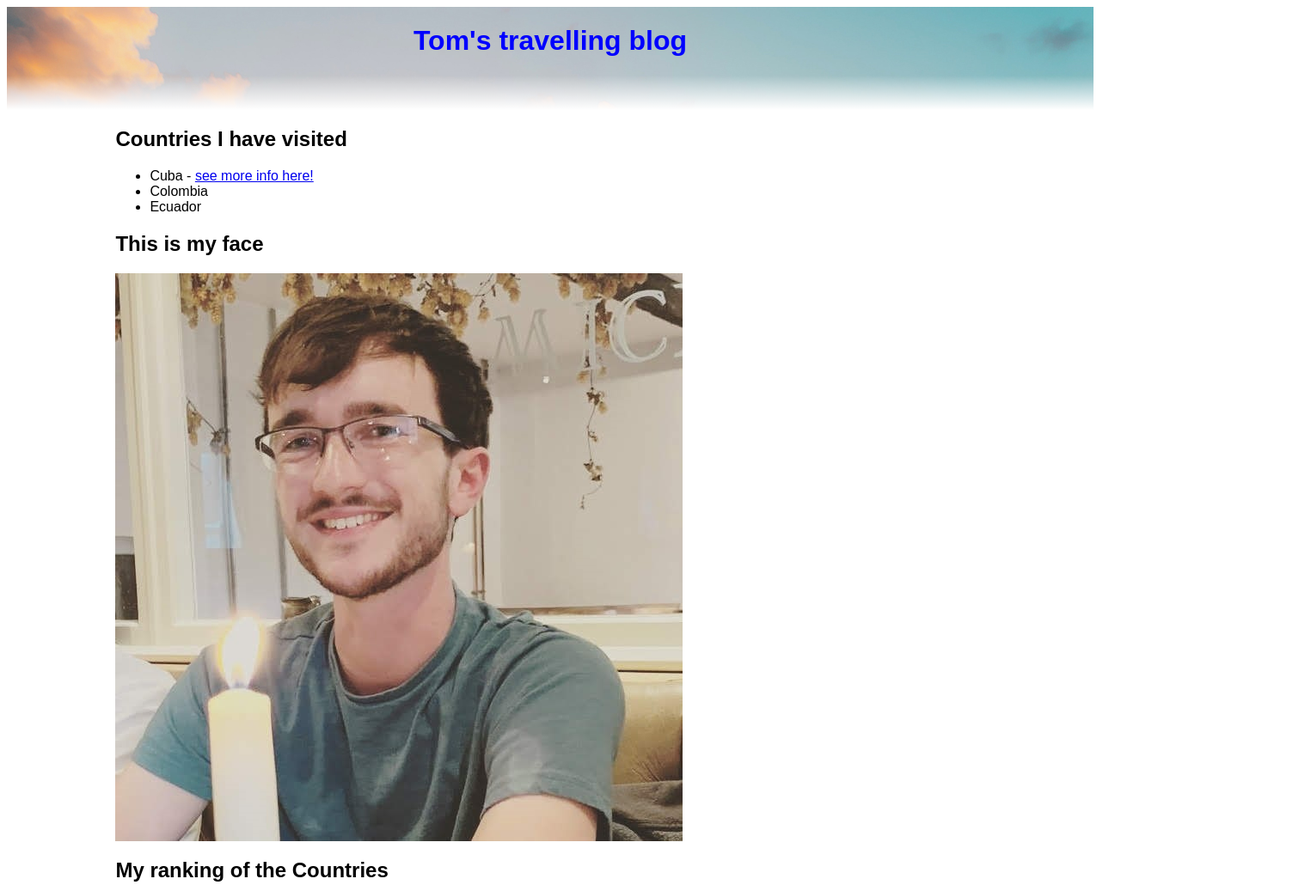
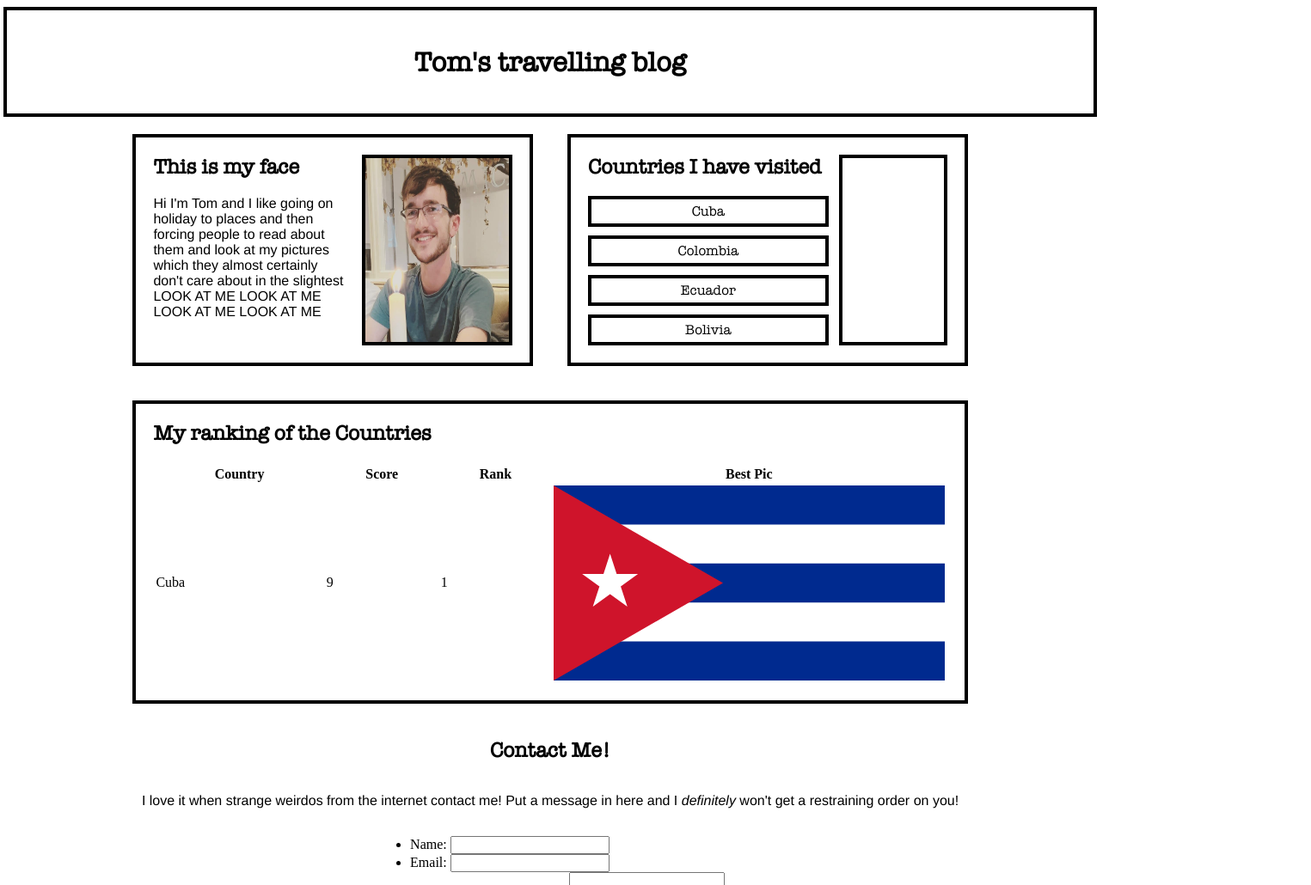
Before and after one commit to TomJSoftwire/my-site, a plain HTML site: page index.html in a window 1280 px wide. Shown: the top 1030 px of the page at 86% size, 1525 px wide, since content can reach past the window. Drawn offline with Linux system fonts and the light colour scheme.

Commit message:
sldkgjsfdlkf

```diff
--- a/index.html
+++ b/index.html
@@ -7,31 +7,50 @@
     <header>
         <h1>Tom's travelling blog</h1>
     </header>
+    <div class="banner">
+    </div>
     <div id="body-wrapper">
+        <div class="row">
+            <div class="content-box row">
+                <div>
+                    <h2>This is my face</h2>
+                    <p>Hi I'm Tom and I like going on holiday to places and then forcing people to read about them and
+                        look at my pictures which they almost certainly don't care about in the slightest LOOK AT ME
+                        LOOK AT ME LOOK AT ME LOOK AT ME</p>
+                </div>
+                <img id="face-pic" src="assets/me.jpg" alt="My lovely face">
+            </div>
+            <div id="countries-visited" class="content-box row">
+                <div id="country-selector">
                     <h2>Countries I have visited</h2>
                     <ul>
-            <li>Cuba - <a href="cuba/index.html">see more info here!</a></li>
+                        <li>Cuba</li>
                         <li>Colombia</li>
                         <li>Ecuador</li>
+                        <li>Bolivia</li>
                     </ul>
-        <h2>This is my face</h2>
-        <img src="assets/me.jpg" alt="My lovely face">
+                </div>
+                <div id="country-pic">
+                </div>
+            </div>
+        </div>
+        <div class="content-box">
             <h2>My ranking of the Countries</h2>
-        <table>
+            <table id="country-rank-table">
+                <tr></tr>
                 <th>
-            <td>
                     Country
-            </td>
-            <td>
+                </th>
+                <th>
                     Score
-            </td>
-            <td>
+                </th>
+                <th>
                     Rank
-            </td>
-            <td>
+                </th>
+                <th>
                     Best Pic
-            </td>
                 </th>
+            </tr>
             <tr>
                 <td>
                     Cuba
@@ -42,11 +61,13 @@
                 <td>
                     1
                 </td>
-                <td>
+                <td class="image-cell">
                     <img src="assets/cuba.svg">
                 </td>
             </tr>
         </table>
+    </div>
+    </div>
         <h2>Contact Me!</h2>
     <p>I love it when strange weirdos from the internet contact me! Put a message in here and I <em>definitely</em>
         won't get a restraining order on you!</p>
--- /dev/null
+++ b/styles.scss
@@ -0,0 +1,142 @@
+$primary-color: rgb(49, 231, 207);
+$primary-dark: darken($primary-color, 50%);
+$primary-light: lighten($primary-color, 30%);
+
+* {
+  // border: solid red;
+}
+
+@font-face {
+  font-family: americanTypewriter;
+  src: (url(assets/americantypewriter.ttf));
+}
+
+img {
+  max-width: 100%;
+}
+
+$font-body: Helvetica, Arial, sans-serif;
+
+$style-border: solid black 4px;
+
+p {
+  font-family: $font-body;
+}
+
+body {
+  justify-content: center;
+  align-items: center;
+  display: flex;
+  flex-direction: column;
+  // background-color: $primary-color;
+}
+
+#body-wrapper {
+  width: 80%;
+}
+
+%base-box {
+  margin: 20px;
+  border: $style-border;
+}
+
+header {
+  @extend %base-box;
+  margin: 0;
+  display: flex;
+  justify-content: center;
+  align-items: center;
+  height: 15vh;
+  width: 100%;
+  background-repeat: no-repeat;
+}
+
+header h1 {
+  color: black;
+  // background-color: rgba()
+  font-family: americanTypewriter;
+}
+
+h2 {
+  font-family: americanTypewriter;
+  width: fit-content;
+  // margin: 20px;
+}
+
+.content-box {
+  @extend %base-box;
+  flex-grow: 1;
+  width: auto;
+  padding: 20px;
+
+  h2 {
+    margin-top: 0;
+  }
+}
+
+.row {
+  display: flex;
+  flex-direction: row;
+
+  .content-box {
+    width: 0;
+  }
+}
+
+#face-pic {
+  width: 40%;
+  height: auto;
+  // float: right;
+  border:$style-border;
+  margin-left: 20px;
+}
+
+#body-wrapper {
+  display: flex;
+  flex-direction: column;
+}
+
+
+#countries-visited {
+height: auto;
+
+  li {
+    width: fit-content;
+    border:$style-border;
+    list-style: none;
+    margin-bottom: 10px;
+    padding: 5px 0;
+    width:100%;
+    font-family: americanTypewriter;
+    text-align: center;
+    cursor: pointer;
+    &:last-child {
+      margin-bottom: 0;
+    }
+  }
+
+  ul{
+    margin: 0;
+    padding: 0;
+    height: auto;
+  }
+}
+
+#country-selector {
+  margin-right: 20px;
+}
+
+#country-pic {
+  @extend %base-box;
+  margin: 0;
+  flex-grow: 1;
+  width: 0;
+}
+
+#country-rank-table {
+  width: 100%;
+}
+
+.image-cell {
+  width: 50%;
+}
```
Also changed, not shown: assets/americantypewriter.ttf (added), styles.css, 1 other file. Lines whose indentation alone changed are shown as unchanged.
